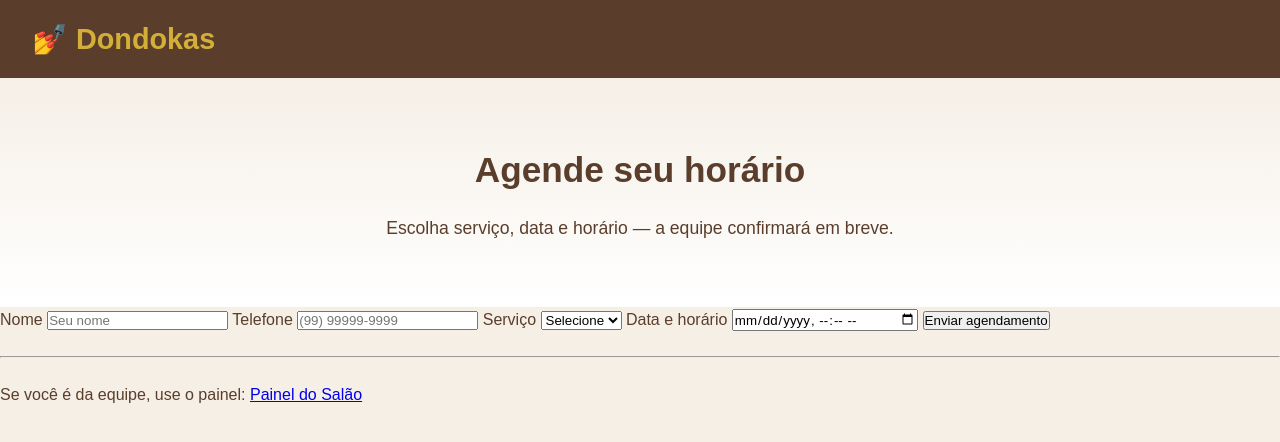
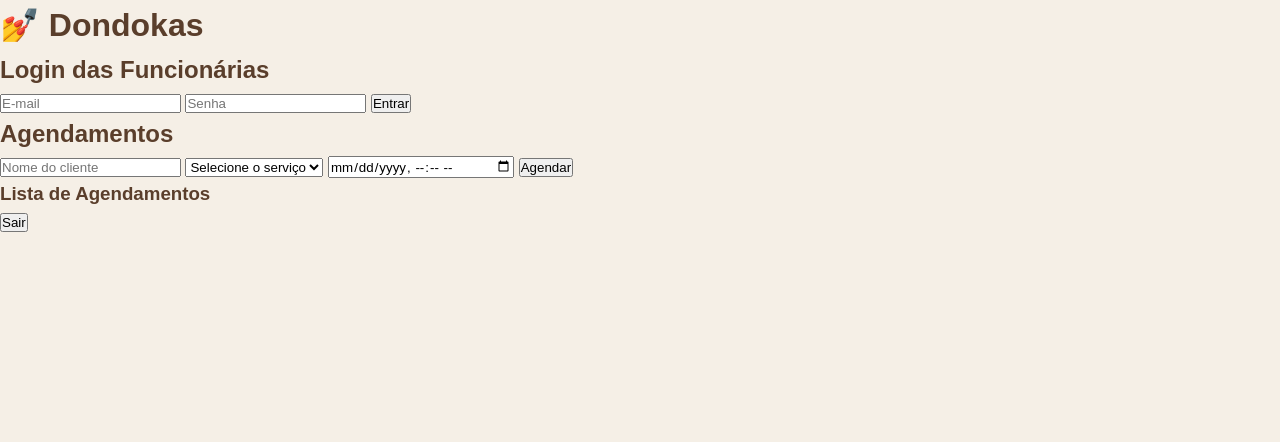
Before and after one commit to akavl4d-ai/dondokas, a plain HTML site: page index.html in a window 1280 px wide. Drawn offline with Linux system fonts and the light colour scheme; a script that the page names is missing.

Commit message:
Refactor HTML structure and update metadata

```diff
--- a/index.html
+++ b/index.html
@@ -1,48 +1,49 @@
 <!DOCTYPE html>
 <html lang="pt-BR">
 <head>
-  <meta charset="utf-8" />
-  <meta name="viewport" content="width=device-width, initial-scale=1" />
-  <title>Dondokas — Agendamento</title>
-  <link rel="stylesheet" href="styles.css">
+  <meta charset="UTF-8" />
+  <meta name="viewport" content="width=device-width, initial-scale=1.0" />
+  <title>Dondokas - Agendamentos</title>
+  <link rel="stylesheet" href="styles.css" />
 </head>
 <body>
-  <header>
-    <div class="logo">💅 Dondokas</div>
-  </header>
+  <div class="container">
+    <h1 class="logo">💅 Dondokas</h1>
 
-  <main class="container">
-    <section class="hero">
-      <h1>Agende seu horário</h1>
-      <p>Escolha serviço, data e horário — a equipe confirmará em breve.</p>
-    </section>
+    <div id="login-section">
+      <h2>Login das Funcionárias</h2>
+      <input type="email" id="email" placeholder="E-mail" />
+      <input type="password" id="password" placeholder="Senha" />
+      <button id="login-btn">Entrar</button>
+      <p id="login-error"></p>
+    </div>
 
-    <section id="book">
-      <form id="booking-form">
-        <label>Nome</label>
-        <input id="name" type="text" placeholder="Seu nome" required>
+    <div id="agenda-section" class="hidden">
+      <h2>Agendamentos</h2>
 
-        <label>Telefone</label>
-        <input id="phone" type="tel" placeholder="(99) 99999-9999">
-
-        <label>Serviço</label>
-        <select id="service" required>
-          <option value="">Selecione</option>
+      <form id="appointment-form">
+        <input type="text" id="nomeCliente" placeholder="Nome do cliente" required />
+        <select id="servico" required>
+          <option value="">Selecione o serviço</option>
+          <option>Manicure</option>
+          <option>Unha de Gel</option>
+          <option>Banho de Gel</option>
+          <option>Fibra de Vidro</option>
+          <option>Postiça Realista</option>
+          <option>Escova Simples</option>
+          <option>Mechas</option>
+          <option>Coloração</option>
         </select>
-
-        <label>Data e horário</label>
-        <input id="datetime" type="datetime-local" required>
-
-        <button type="submit" class="btn">Enviar agendamento</button>
+        <input type="datetime-local" id="dataHorario" required />
+        <button type="submit">Agendar</button>
       </form>
 
-      <div id="result" style="margin-top:14px;color:green"></div>
+      <h3>Lista de Agendamentos</h3>
+      <ul id="listaAgendamentos"></ul>
 
-      <hr style="margin:24px 0">
-
-      <p class="small">Se você é da equipe, use o painel: <a href="admin.html">Painel do Salão</a></p>
-    </section>
-  </main>
+      <button id="logout-btn">Sair</button>
+    </div>
+  </div>
 
   <script type="module" src="app.js"></script>
 </body>
```
